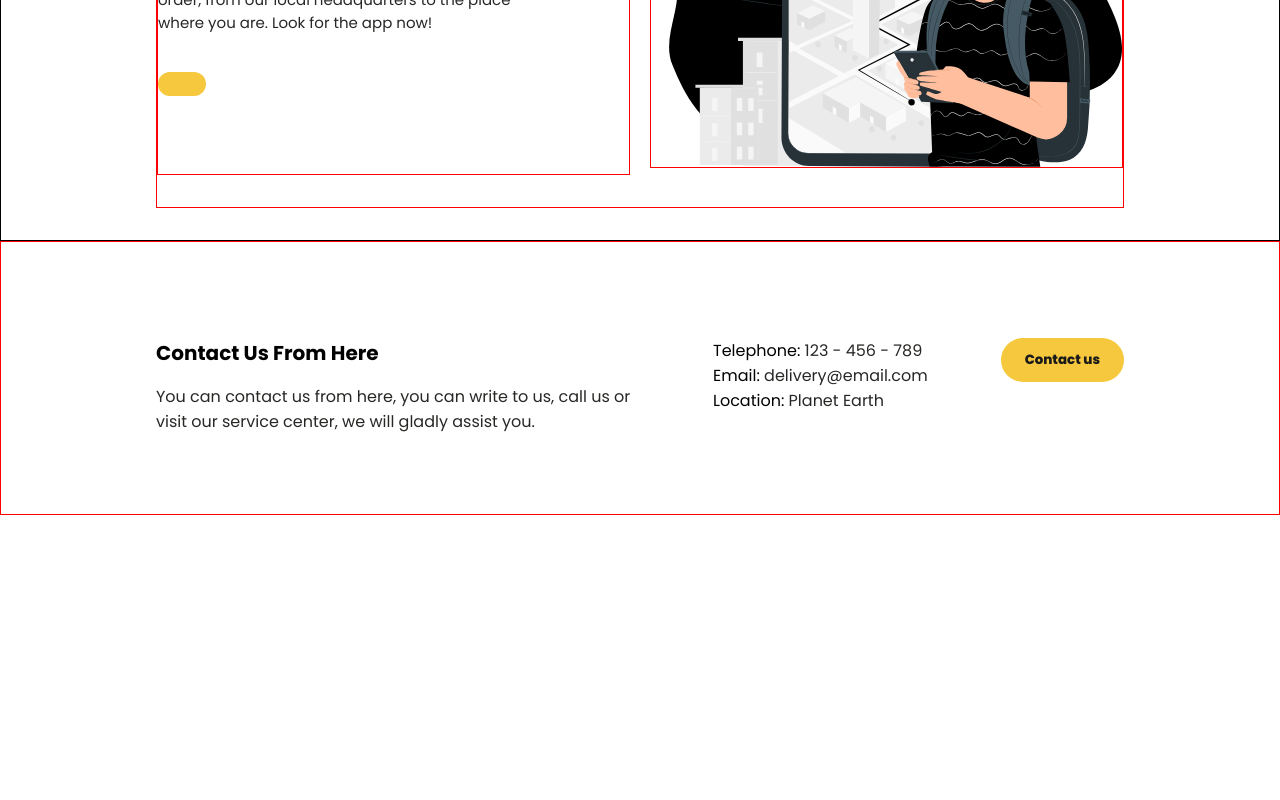
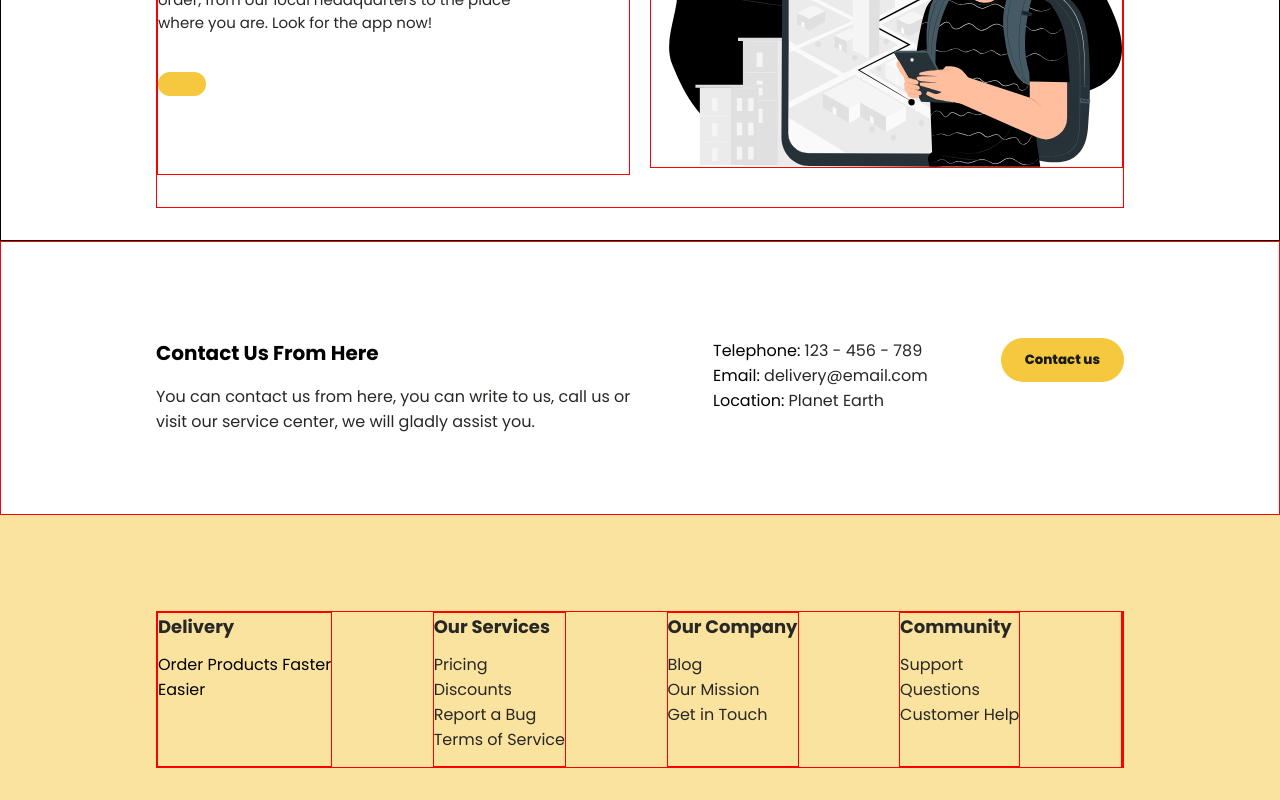
Before and after one commit to Usama1190/foodies-spot, a React (Vite) app: page / in a window 1280 px wide. Shown: the part 2779-3579 px from the top of the page. Before the commit the page ends 3422 px from the top, so only its background shows below. Built offline with nearby package versions, Linux system fonts and the light colour scheme.

Commit message:
Keep working on footer on Jan 29, 25

```diff
--- a/src/components/Footer/Footer.jsx
+++ b/src/components/Footer/Footer.jsx
@@ -1,17 +1,39 @@
-import styles from './Footer.module.css'
+import footerData from "../../utils/constant/footerData";
+import styles from "./Footer.module.css";
 
 const Footer = () => {
   return (
     <div className={styles.ftwp}>
-      <div>
-        <div></div>
-        <div></div>
-        <div></div>
-        <div></div>
-        <div></div>
+      <div className={styles.ftiwp}>
+        {footerData.map((item, index) => {
+          const { title, description, links } = item;
+          return (
+            <div key={index} className={styles.ftcnwp}>
+              <h2>{ title }</h2>
+              {
+                description?.map((item, index) => {
+                  return (
+                    <p key={index}>{ item }</p>
+                  )
+                })
+              }
+              <ul>
+                {
+                  links?.map((item, index) => {
+                    return (
+                      <li key={index} className={styles.ftlan}>
+                        <a href="#">{ item }</a>
+                      </li>
+                    )
+                  })
+                }
+              </ul>
+            </div>
+          );
+        })}
       </div>
     </div>
-  )
-}
+  );
+};
 
-export default Footer
+export default Footer;
--- a/src/components/Footer/Footer.module.css
+++ b/src/components/Footer/Footer.module.css
@@ -1,4 +1,29 @@
 .ftwp {
     width: 100%;
     padding: 96px 0 32px;
+    background-color: var(--secondary-color);
 }
+
+.ftiwp {
+    max-width: 968px;
+    margin: 0 auto;
+    box-sizing: border-box;
+    border: 1px solid red;
+    display: flex;
+    justify-content: space-between;
+}
+
+.ftcnwp {
+    border: 1px solid red;
+    height: 155px;
+}
+
+.ftcnwp h2 {
+    font-size: 18px;
+    margin: 0 0 12px;
+    color: var(--text-color-l);
+}
+
+.ftlan {
+    color: var(--text-color-l);
+}
--- a/src/components/common/Button/Button.module.css
+++ b/src/components/common/Button/Button.module.css
@@ -5,4 +5,5 @@ button {
     color: var(--text-color-d);
     background-color: var(--primary-color);
     border: none;
+    cursor: pointer;
 }
--- a/src/index.css
+++ b/src/index.css
@@ -20,7 +20,9 @@ a {
   color: var(--text-color-l);
 }
 
-
+ul li {
+  list-style: none;
+}
 
 
 
--- /dev/null
+++ b/src/utils/constant/footerData.js
@@ -0,0 +1,25 @@
+const footerData = [
+    {
+        title: 'Delivery',
+        description: ['Order Products Faster', 'Easier']
+    },
+    {
+        title: 'Our Services',
+        links: ['Pricing', 'Discounts', 'Report a Bug', 'Terms of Service']
+    },
+    {
+        title: 'Our Company',
+        links: ['Blog', 'Our Mission', 'Get in Touch'],
+    },
+    {
+        title: 'Community',
+        links: ['Support', 'Questions', 'Customer Help'],
+    },
+    {
+        icon1: '',
+        icon2: '',
+        icon3: '',
+    }
+]
+
+export default footerData;
```
